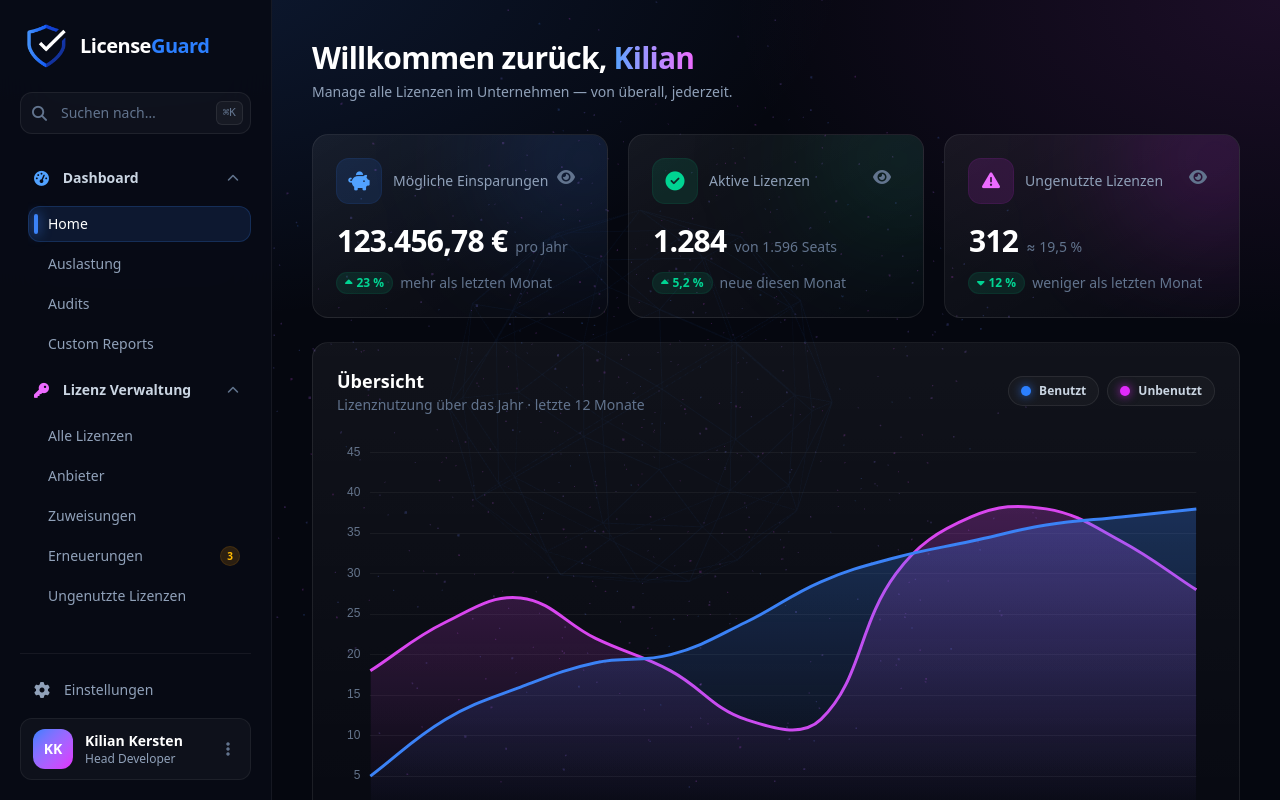
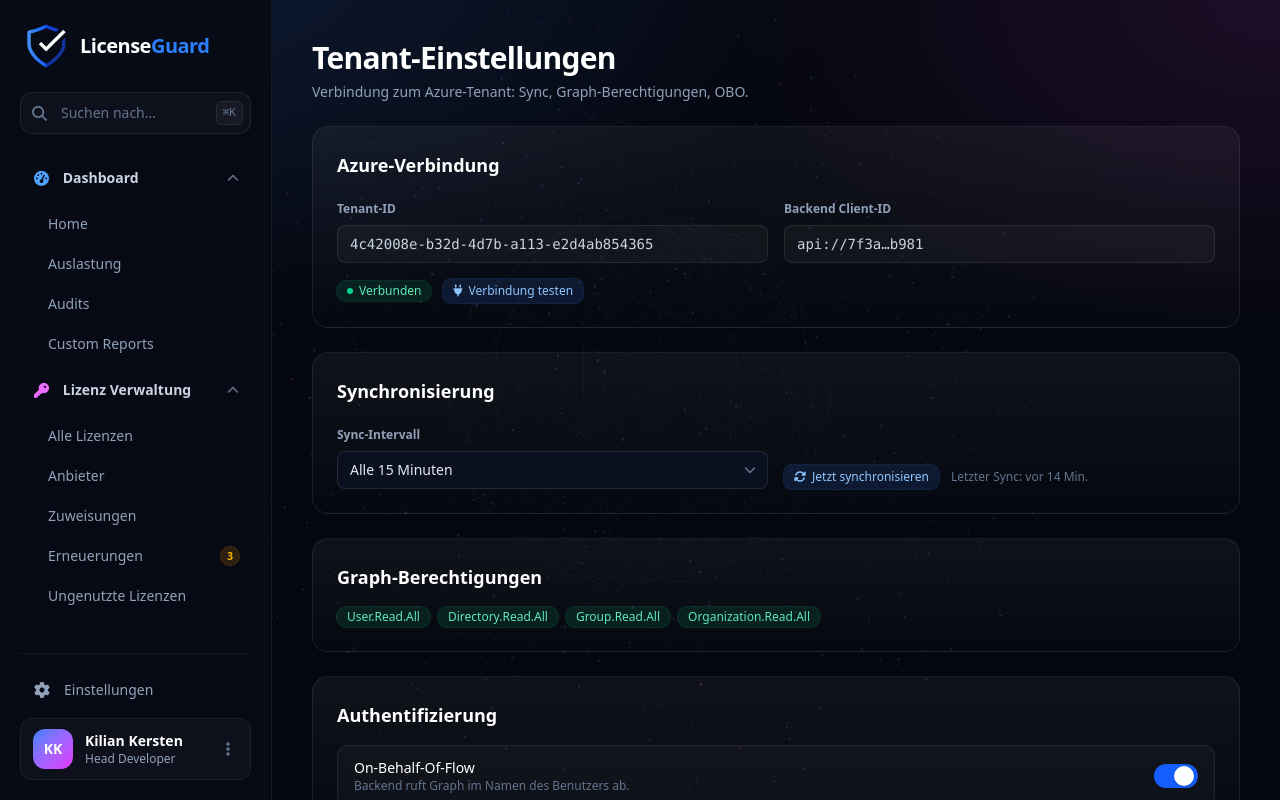
Before and after one commit to corsiqx/licenseguard-frontend, an Angular app: page /tenant-einstellungen in a window 1280 px wide. Before the commit this address led to /. Built offline with nearby package versions, Linux system fonts and the light colour scheme.

Commit message:
Added Tenant einstellungen Component with Route

```diff
--- a/src/app/app.routes.ts
+++ b/src/app/app.routes.ts
@@ -60,5 +60,12 @@ export const routes: Routes = [
     loadComponent: () =>
       import('./components/pages/abteilungen/abteilungen').then((m) => m.Abteilungen),
   },
+  {
+    path: 'tenant-einstellungen',
+    loadComponent: () =>
+      import('./components/pages/tenant-einstellungen/tenant-einstellungen').then(
+        (m) => m.TenantEinstellungen,
+      ),
+  },
   { path: '**', redirectTo: '' },
 ];
--- /dev/null
+++ b/src/app/components/pages/tenant-einstellungen/tenant-einstellungen.html
@@ -0,0 +1,134 @@
+<div
+  class="reveal flex flex-col gap-4 sm:flex-row sm:items-end sm:justify-between"
+  style="animation-delay: 0.02s"
+>
+  <div>
+    <h1 class="text-2xl font-extrabold tracking-tight text-white sm:text-3xl">
+      Tenant-Einstellungen
+    </h1>
+    <p class="mt-1.5 text-sm text-slate-400">
+      Verbindung zum Azure-Tenant: Sync, Graph-Berechtigungen, OBO.
+    </p>
+  </div>
+</div>
+<div
+  class="reveal mt-6 rounded-2xl border border-white/[0.08] bg-gradient-to-b from-white/[0.05] to-white/[0.01] p-5 sm:p-6"
+  style="animation-delay: 0.1s"
+>
+  <h2 class="text-lg font-bold text-white">Azure-Verbindung</h2>
+  <div class="mt-4">
+    <div class="grid grid-cols-1 gap-4 sm:grid-cols-2">
+      <div>
+        <label class="text-xs font-semibold text-slate-400">Tenant-ID</label>
+        <div class="mt-1.5">
+          <input
+            value="4c42008e-b32d-4d7b-a113-e2d4ab854365"
+            readonly
+            class="w-full rounded-lg border border-white/[0.08] bg-white/[0.04] px-3 py-2 text-sm text-slate-300 font-mono outline-none"
+          />
+        </div>
+      </div>
+      <div>
+        <label class="text-xs font-semibold text-slate-400">Backend Client-ID</label>
+        <div class="mt-1.5">
+          <input
+            value="api://7f3a…b981"
+            readonly
+            class="w-full rounded-lg border border-white/[0.08] bg-white/[0.04] px-3 py-2 text-sm text-slate-300 font-mono outline-none"
+          />
+        </div>
+      </div>
+    </div>
+    <div class="mt-4 flex flex-wrap items-center gap-3">
+      <span
+        class="inline-flex items-center gap-1.5 rounded-full bg-emerald-500/[0.12] px-2.5 py-0.5 text-xs font-medium text-emerald-300 ring-1 ring-emerald-500/20"
+        ><span class="h-1.5 w-1.5 rounded-full bg-emerald-400"></span>Verbunden</span
+      ><button
+        class="inline-flex items-center gap-1.5 rounded-lg bg-blue-500/[0.12] px-2.5 py-1 text-xs font-medium text-blue-300 ring-1 ring-blue-500/20 transition hover:bg-blue-500/20"
+      >
+        <i class="fa-solid fa-plug"></i>Verbindung testen
+      </button>
+    </div>
+  </div>
+</div>
+<div
+  class="reveal mt-6 rounded-2xl border border-white/[0.08] bg-gradient-to-b from-white/[0.05] to-white/[0.01] p-5 sm:p-6"
+  style="animation-delay: 0.14s"
+>
+  <h2 class="text-lg font-bold text-white">Synchronisierung</h2>
+  <div class="mt-4">
+    <div class="grid grid-cols-1 gap-4 sm:grid-cols-2 sm:items-end">
+      <div>
+        <label class="text-xs font-semibold text-slate-400">Sync-Intervall</label>
+        <div class="mt-1.5">
+          <div class="relative">
+            <select
+              class="w-full cursor-pointer appearance-none rounded-lg border border-white/[0.1] bg-[#0b1020] px-3 py-2 pr-9 text-sm text-slate-200 outline-none transition focus:border-blue-500/60"
+            >
+              <option>Alle 15 Minuten</option>
+              <option>Alle 30 Minuten</option>
+              <option>Stündlich</option></select
+            ><span
+              class="pointer-events-none absolute inset-y-0 right-3 flex items-center text-slate-500"
+              ><i class="fa-solid fa-chevron-down text-[12px]"></i
+            ></span>
+          </div>
+        </div>
+      </div>
+      <div class="flex items-center gap-3">
+        <button
+          class="inline-flex items-center gap-1.5 rounded-lg bg-blue-500/[0.12] px-2.5 py-1 text-xs font-medium text-blue-300 ring-1 ring-blue-500/20 transition hover:bg-blue-500/20"
+        >
+          <i class="fa-solid fa-rotate"></i>Jetzt synchronisieren</button
+        ><span class="text-xs text-slate-500">Letzter Sync: vor 14 Min.</span>
+      </div>
+    </div>
+  </div>
+</div>
+<div
+  class="reveal mt-6 rounded-2xl border border-white/[0.08] bg-gradient-to-b from-white/[0.05] to-white/[0.01] p-5 sm:p-6"
+  style="animation-delay: 0.18s"
+>
+  <h2 class="text-lg font-bold text-white">Graph-Berechtigungen</h2>
+  <div class="mt-4">
+    <div class="flex flex-wrap gap-2">
+      <span
+        class="inline-flex items-center gap-1.5 rounded-full bg-emerald-500/[0.12] px-2.5 py-0.5 text-xs font-medium text-emerald-300 ring-1 ring-emerald-500/20"
+        >User.Read.All</span
+      >
+      <span
+        class="inline-flex items-center gap-1.5 rounded-full bg-emerald-500/[0.12] px-2.5 py-0.5 text-xs font-medium text-emerald-300 ring-1 ring-emerald-500/20"
+        >Directory.Read.All</span
+      >
+      <span
+        class="inline-flex items-center gap-1.5 rounded-full bg-emerald-500/[0.12] px-2.5 py-0.5 text-xs font-medium text-emerald-300 ring-1 ring-emerald-500/20"
+        >Group.Read.All</span
+      >
+      <span
+        class="inline-flex items-center gap-1.5 rounded-full bg-emerald-500/[0.12] px-2.5 py-0.5 text-xs font-medium text-emerald-300 ring-1 ring-emerald-500/20"
+        >Organization.Read.All</span
+      >
+    </div>
+  </div>
+</div>
+<div
+  class="reveal mt-6 rounded-2xl border border-white/[0.08] bg-gradient-to-b from-white/[0.05] to-white/[0.01] p-5 sm:p-6"
+  style="animation-delay: 0.22s"
+>
+  <h2 class="text-lg font-bold text-white">Authentifizierung</h2>
+  <div class="mt-4">
+    <div
+      class="flex items-center justify-between rounded-xl border border-white/[0.08] bg-white/[0.03] px-4 py-3"
+    >
+      <div>
+        <p class="text-sm font-medium text-white">On-Behalf-Of-Flow</p>
+        <p class="text-xs text-slate-500">Backend ruft Graph im Namen des Benutzers ab.</p>
+      </div>
+      <button
+        class="relative inline-flex h-6 w-11 items-center rounded-full bg-blue-600 transition"
+      >
+        <span class="h-5 w-5 translate-x-5 rounded-full bg-white shadow transition"></span>
+      </button>
+    </div>
+  </div>
+</div>
--- /dev/null
+++ b/src/app/components/pages/tenant-einstellungen/tenant-einstellungen.ts
@@ -0,0 +1,11 @@
+import { Component } from '@angular/core';
+
+@Component({
+  selector: 'app-tenant-einstellungen',
+  imports: [],
+  templateUrl: './tenant-einstellungen.html',
+  styleUrl: './tenant-einstellungen.css',
+})
+export class TenantEinstellungen {
+
+}
```
Also changed, not shown: src/app/components/pages/tenant-einstellungen/tenant-einstellungen.css (added), 1 other file (tests, documents, lock files or other folders).
